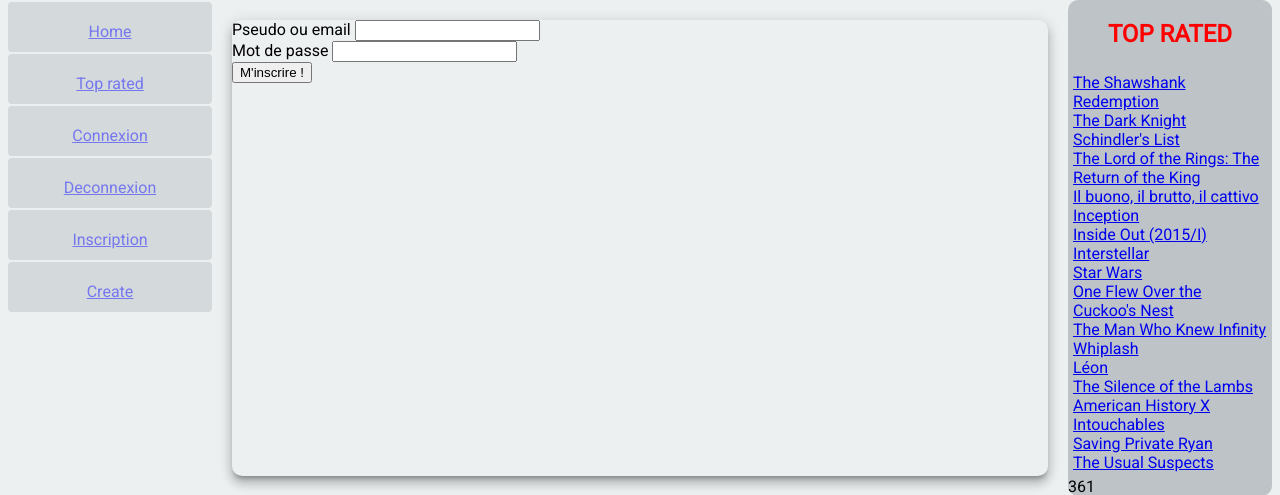
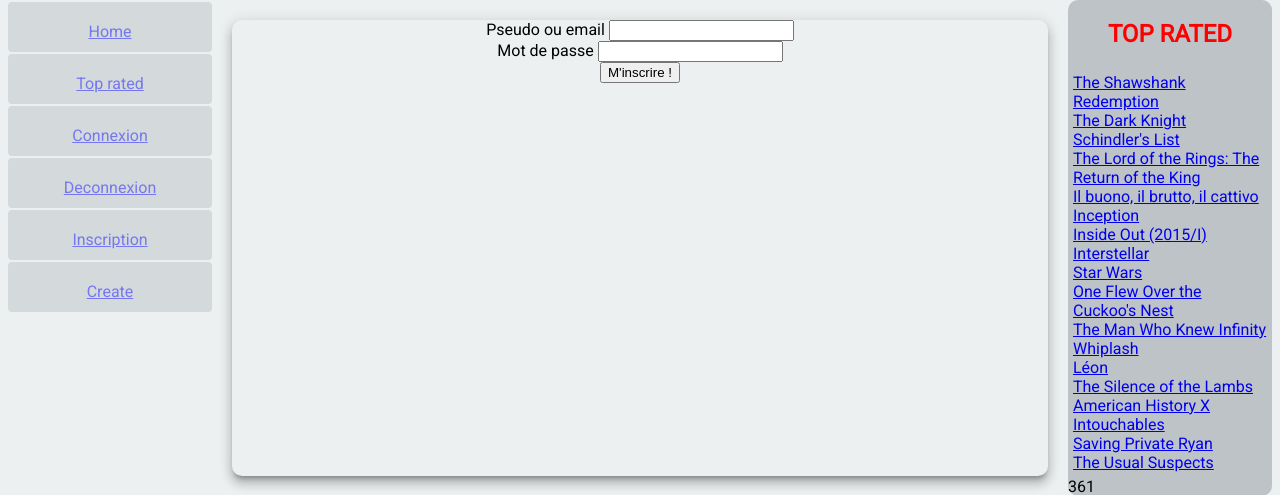
Before and after one commit to whispmoon/movies, a PHP site: page /Movies/connexion in a window 1280 px wide. Shown: the part 176-671 px from the top of the page. Run offline with PHP 8.4, Linux system fonts and the light colour scheme; data comes from the database, SQL or seed files in the repository; classes that the project's autoload settings leave out are loaded by file name; some libraries are stand-ins or nearby versions.

Commit message:
sixth commit

```diff
--- a/app/Controller/DefaultController.php
+++ b/app/Controller/DefaultController.php
@@ -161,6 +161,11 @@ public function deconnexion(){
 
 public function inscription(){
 
+			$users->setFirst_name($_POST['first_name']);
+			$users->setLast_name($_POST['last_name']);
+			$users->setUser_name($_POST['user_name']);
+			$users->setPassword($_POST['password']);
+			$users->setEmail($_POST['email']);
 
 
 		View::show("inscription.php", "inscription !");
--- a/app/Model/Manager/MoviesManager.php
+++ b/app/Model/Manager/MoviesManager.php
@@ -31,22 +31,22 @@ class MoviesManager
     }
 
     public function create(Movies $movies){
-        $sql = "INSERT INTO movies (id,imdbId, title, year, cast, directors, writers, plot, rating, runtime, trailerUrl, dateCreated, dateModified)
-                         VALUES (:id,:imdbId, :title, :year, :cast, :directors, :writers, :plot, :rating, :runtime, :trailerUrl, :dateCreated, NOW())";
+        $sql = "INSERT INTO movies (imdbId, title, year, cast, directors, writers, plot, rating, runtime, trailerUrl, dateCreated, dateModified)
+                         VALUES (:imdbId, :title, :year, :cast, :directors, :writers, :plot, :rating, :runtime, :trailerUrl, :dateCreated, NOW())";
 
         $dbh = Db::getDbh();
         $stmt = $dbh->prepare($sql);
-        $stmt->bindValue("title",$movies->getTitle());
-        $stmt->bindValue("imdbId",$movies->getImdbId());
+        $stmt->bindValue(":title",$movies->getTitle());
+        $stmt->bindValue(":imdbId",$movies->getImdbId());
         $stmt->bindValue(":year", $movies->getYear());
         $stmt->bindValue(":cast", $movies->getCast());
-        $stmt->bindValue("directors",$movies->getDirectors());
-        $stmt->bindValue("writers",$movies->getWriters());
-        $stmt->bindValue("plot",$movies->getPlot());
-        $stmt->bindValue("rating",$movies->getRating());
-        $stmt->bindValue("runtime",$movies->getRuntime());
-        $stmt->bindValue("trailerUrl",$movies->getTrailerUrl());
-        $stmt->bindValue("dateCreated",$movies->getDateCreated());
+        $stmt->bindValue(":directors",$movies->getDirectors());
+        $stmt->bindValue(":writers",$movies->getWriters());
+        $stmt->bindValue(":plot",$movies->getPlot());
+        $stmt->bindValue(":rating",$movies->getRating());
+        $stmt->bindValue(":runtime",$movies->getRuntime());
+        $stmt->bindValue(":trailerUrl",$movies->getTrailerUrl());
+        $stmt->bindValue(":dateCreated",$movies->getDateCreated());
         return $stmt->execute();
     }
         public function findTopRated()
@@ -95,7 +95,15 @@ public function findHomeMovies($page){
         public function findTitleMovies(){
 
         $search = $_GET['research'];
-        $sql = "SELECT * FROM movies WHERE title LIKE :search";
+        $sql = "SELECT * FROM movies WHERE title LIKE :search
+                                        OR year LIKE :search
+                                        OR cast LIKE :search
+                                        OR directors LIKE :search
+                                        OR writers LIKE :search
+                                        OR plot LIKE :search
+                                        OR rating LIKE :search
+                                        OR runtime LIKE :search
+                                                                ";
         $dbh = Db::getDbh();
         $stmt= $dbh->prepare($sql);
         $stmt->bindValue(":search", '%'.$search.'%');
@@ -105,7 +113,20 @@ public function findHomeMovies($page){
         return $search;
         }
 
+        public function createUsers(){
+            $sql = "INSERT INTO users (first_name, last_name, user_name, password, email,)
+                            VALUES (:first_name, :last_name, :user_name, :password, :email,)";
 
+            $dbh = Db::getDbh();
+            $stmt = $dbh->prepare($sql);
+            $stmt->bindValue(":first_name",$movies->getFirst_name());
+            $stmt->bindValue(":last_name",$movies->getlast_name());
+            $stmt->bindValue(":user_name", $movies->getUser_name());
+            $stmt->bindValue(":password", $movies->getPassword());
+            $stmt->bindValue(":email",$movies->getEmail());
+
+            return $stmt->execute();
 
 
 }
+}
--- a/app/templates/connexion.php
+++ b/app/templates/connexion.php
@@ -26,7 +26,7 @@
 ?>
 
 
-		<form method="POST">
+		<form method="POST"enctype="multipart/form-data" class="formConnexion" >
 			<div>
 				<label for="usernameOrEmail">Pseudo ou email</label>
 				<input type="text" name="usernameOrEmail" id="usernameOrEmail" value="">
--- a/public/css/style.css
+++ b/public/css/style.css
@@ -156,6 +156,28 @@ li {
 
 
 /****
+FORM INSCRIPTION
+*****/
+
+.formInscription {
+    display: flex;
+    flex-direction: column;
+    align-items: center;
+}
+
+
+/****
+FORM CONNEXION
+*****/
+
+.formConnexion {
+    display: flex;
+    flex-direction: column;
+    align-items: center;
+}
+
+
+/****
 FIGURE
 *****/
 
@@ -224,7 +246,7 @@ DETAIL
 
 .detailImdb img {
     width: 100%;
-    height: 80%;
+    height: 500px;
     border-top-left-radius: 10px;
     box-shadow: none !important;
 }
```
Also changed, not shown: app/templates/inscription.php (+11 -3 lines).
